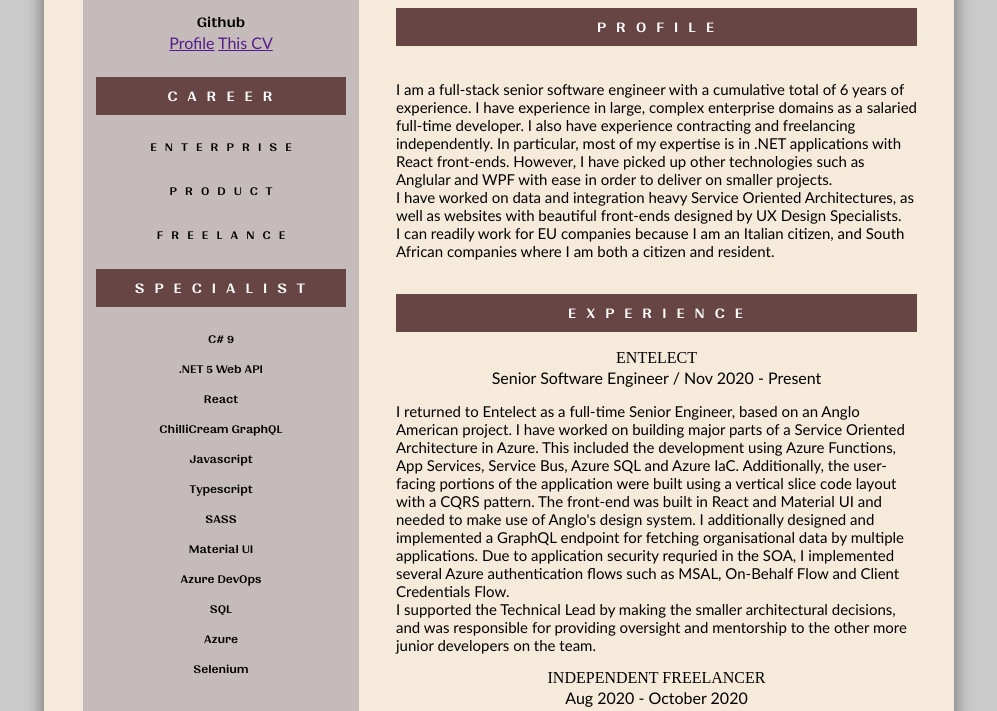
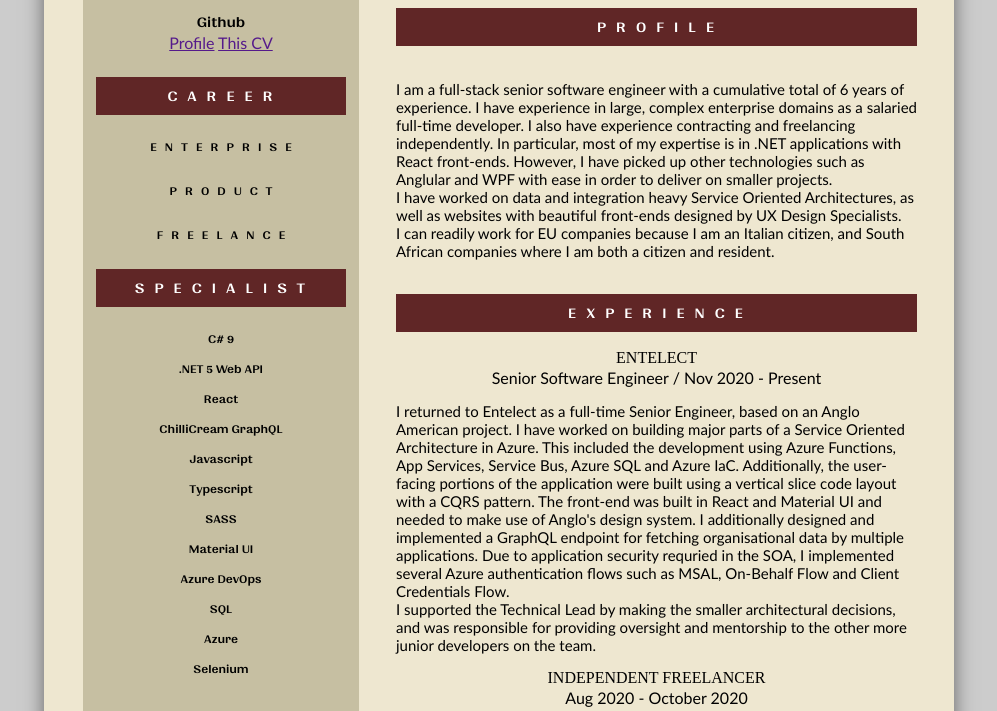
Before and after one commit to k290/CV, a plain HTML site: page index.html in a window 1280 px wide. Shown: the part 448-1159 px from the top of the page, without its empty margins (141-1138 px from the left). Drawn offline with Linux system fonts and the light colour scheme.

Commit message:
Improve colour choices

```diff
--- a/CV.css
+++ b/CV.css
@@ -31,12 +31,12 @@ a{
     --header-column-height: 232px;
     --padding-below-header: 46px;
     --A4-width: 910px; /*todo inject from a4 page. Duplicated*/
-    background-color: #f6eada;
+    background-color: #eee7d0;
 }
 
 
 .left-column {
-    background-color: #c6bbbb;
+    background-color: #c6bfa2;
     height: 100%;
     width: var(--left-column-width);
     position: absolute;
@@ -64,7 +64,7 @@ a{
 
 .main-header {
     color: white;
-    background-color: #684545;
+    background-color: #602626;
     height: 38px;
     display: grid;
     align-items: center;
```
